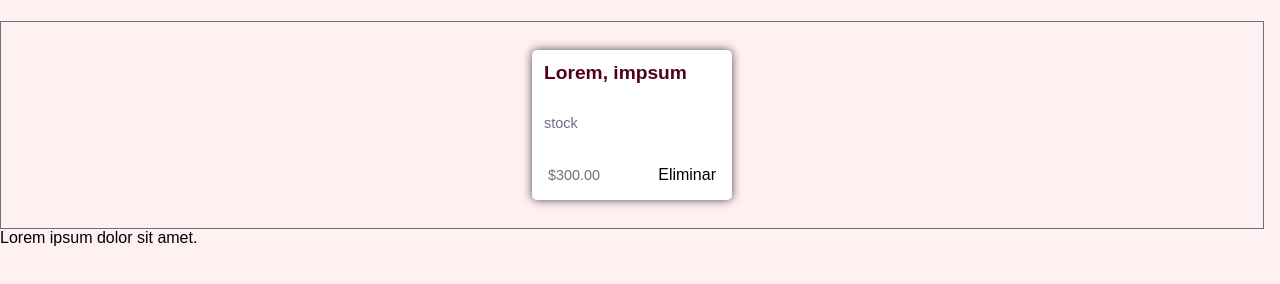
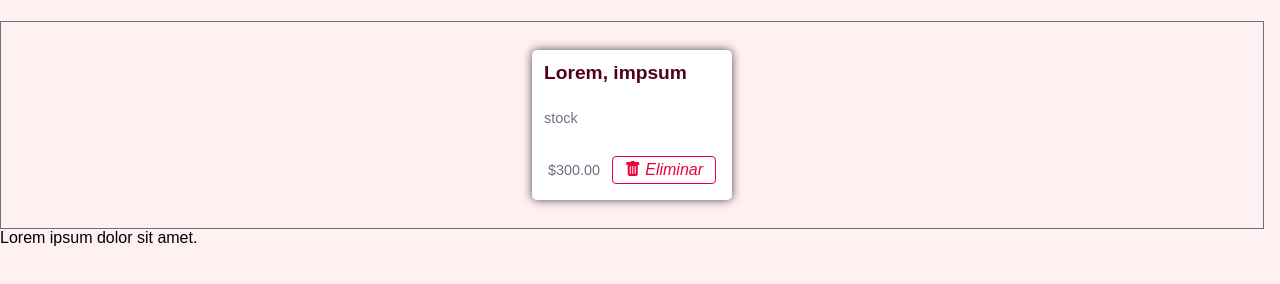
Before and after one commit to JoseAlfonsoB/INVENTARIO_PROYECT, a plain HTML site: page index.html in a window 1280 px wide. Shown: the part 180-464 px from the top of the page. Drawn offline with nearby package versions, Linux system fonts and the light colour scheme.

Commit message:
Agregamos diseño al boton de eliminar

```diff
--- a/index.html
+++ b/index.html
@@ -43,7 +43,8 @@
           <p class="card-stock">stock</p>
           <div>
             <button class="card-button card-button_delete">
-              Eliminar</button>
+              <i class="bi bi-trash-fill"> Eliminar</i>
+              </button>
 
             <span class="card-precio">$300.00</span>
           </div>
--- a/styles/index.css
+++ b/styles/index.css
@@ -175,3 +175,19 @@
 .card-button:focus {
     outline: none;
 }
+
+.card-button_delete {
+    padding: 4px 12px;
+    border: 1px solid var(--rosa-fuerte);
+    border-radius: 4px;
+    color: var(--rosa-fuerte);
+    font-weight: normal;
+    font-size: 0.9rem;
+    transition: all 0.5s ease-in-out;
+}
+
+.card-button_delete:hover {
+    background-color: var(--rosa-fuerte);
+    color: white;
+    box-shadow: 0px 0px 8px rgba(255, 15, 150, 0.5);
+}
```
